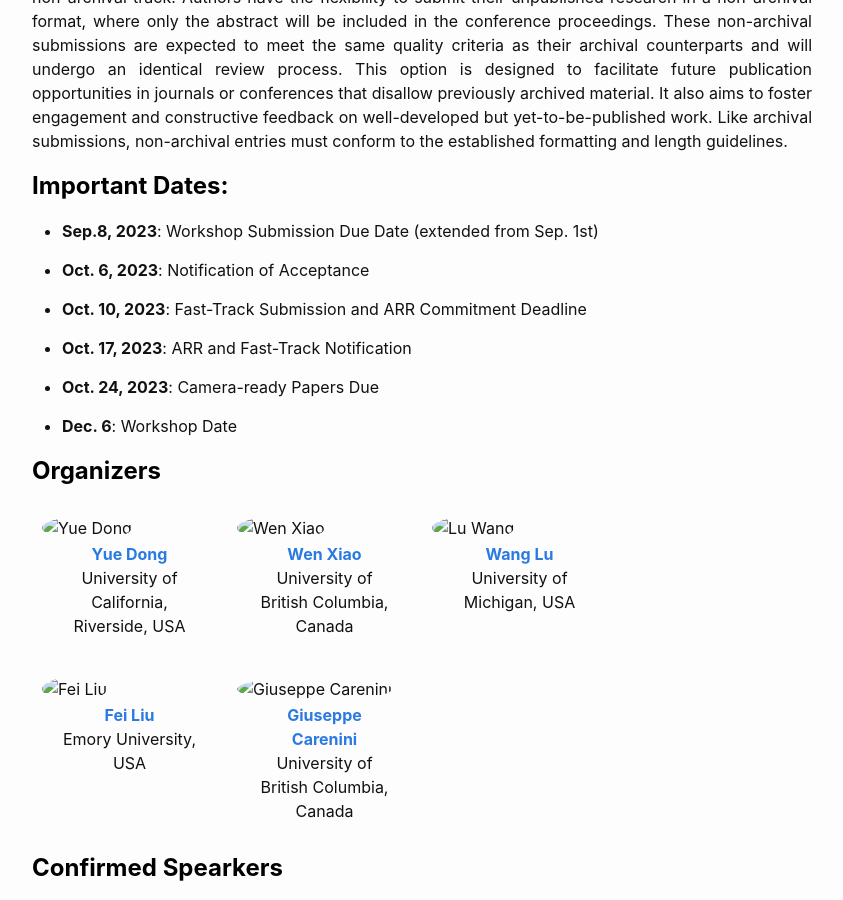
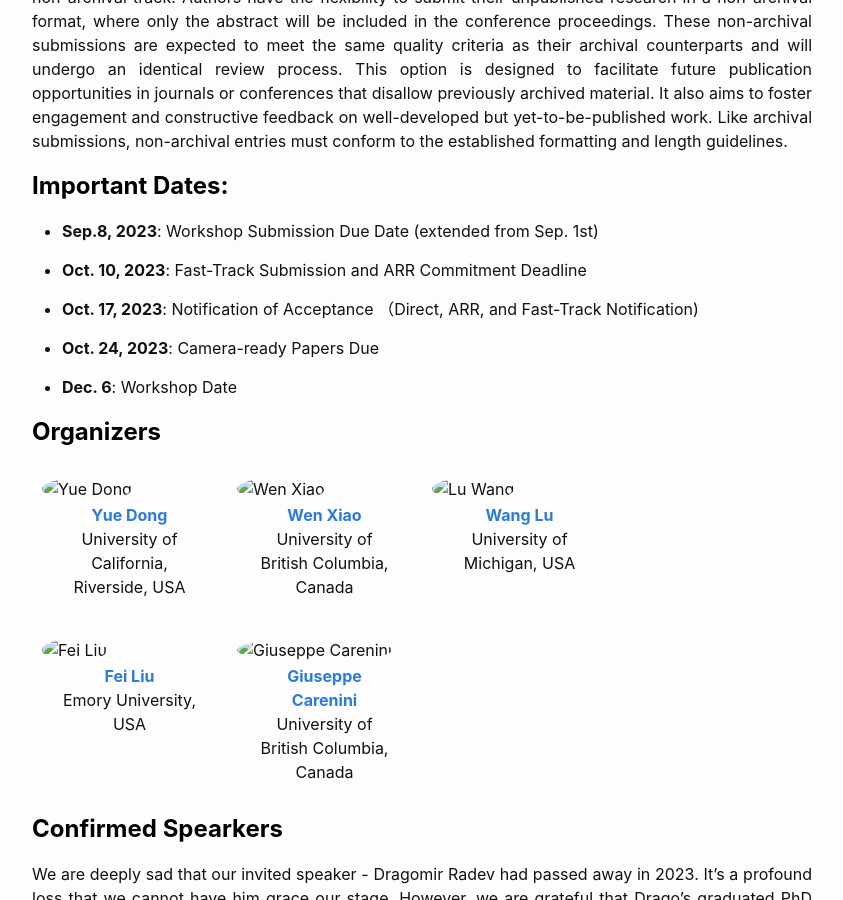
Before and after one commit to newsumm/2025, a Jekyll site: the page built from index.md, in a window 1280 px wide and 900 px high, scrolled down 2137 px. Shown: the whole window, without its empty margins (218-1061 px from the left). Built offline with Jekyll 4.4.1, drawn with Linux system fonts in a browser that asks for light colours.

Commit message:
Update index.md

```diff
--- a/index.md
+++ b/index.md
@@ -72,11 +72,9 @@ ACL workshops are traditionally archival. To allow dual submission of work, we a
 
  - <strong>Sep.8, 2023</strong>: Workshop Submission Due Date  (extended from Sep. 1st)
 
- - <strong>Oct. 6, 2023</strong>: Notification of Acceptance
-
  - <strong>Oct. 10, 2023</strong>: Fast-Track Submission and ARR Commitment Deadline
 
- - <strong>Oct. 17, 2023</strong>: ARR and Fast-Track Notification
+- <strong>Oct. 17, 2023</strong>: Notification of Acceptance （Direct, ARR, and Fast-Track Notification)
 
  - <strong>Oct. 24, 2023</strong>: Camera-ready Papers Due
 
```
